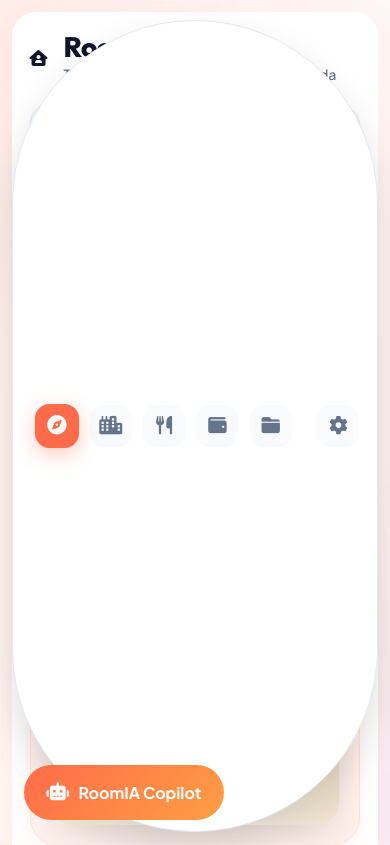
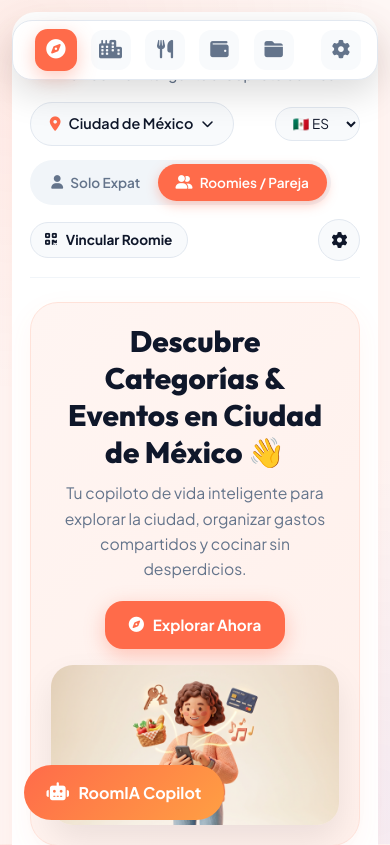
Before and after one commit to jotive/lifepilot-ai, a React (Vite) app in the folder apps/web/: page / in a window 390 px wide. Shown: the top 845 px of the page. Built offline with nearby package versions, Linux system fonts and the light colour scheme.

Commit message:
fix(mobile): enforce fixed height:60px and border-radius:20px on mobile sidebar dock to eliminate giant white oval/circle bug

```diff
--- a/apps/web/index.html
+++ b/apps/web/index.html
@@ -2,7 +2,7 @@
 <html lang="es">
 <head>
   <meta charset="UTF-8">
-  <meta name="viewport" content="width=device-width, initial-scale=1.0">
+  <meta name="viewport" content="width=device-width, initial-scale=1.0, viewport-fit=cover">
   <title>RoomIA — Tu Roomie Inteligente para la Vida Cotidiana, Relocalización y Parejas</title>
   <meta name="description" content="Plataforma inteligente para relocalización en nuevas ciudades, gestión de refrigerador anti-desperdicio, radar de eventos en vivo y control de finanzas en pareja o individual.">
   <meta name="theme-color" content="#6366f1">
--- a/apps/web/styles.css
+++ b/apps/web/styles.css
@@ -4,7 +4,7 @@
 
 /* ==========================================================================
    RoomIA — Neo-Claymorphic & Warm Light Design System
-   Sleek Compact Sidebar (Fit-Content Height - No Full Screen Color Bar)
+   Fixed Non-Stretching Sidebar & Mobile App Dock (No Oval Bug)
    ========================================================================== */
 
 :root {
@@ -73,7 +73,7 @@ body {
   gap: 1.25rem;
 }
 
-/* Left Sidebar Navigation (Compact Height - Fits Content Only) */
+/* Left Sidebar Navigation (Desktop) */
 .app-sidebar {
   width: 72px;
   height: fit-content;
@@ -605,50 +605,55 @@ input:focus, select:focus {
 .alert-info i { color: var(--primary); font-size: 1.1rem; margin-top: 2px; }
 .main-footer { text-align: center; padding: 1.5rem 0; border-top: 1px solid #f1f5f9; color: var(--text-muted); font-size: 0.85rem; margin-top: 2rem; }
 
-/* Responsive Mobile Navigation Dock (iOS / Android PWA Style) */
+/* Responsive Mobile Navigation Dock (Strict Rectangular Pill - NO Oval/Circle Bug) */
 @media (max-width: 992px) {
   .app-container {
     flex-direction: column;
     padding: 0.75rem;
     gap: 0.75rem;
-    padding-bottom: 80px;
+    padding-bottom: 85px;
   }
 
   .app-sidebar {
-    width: auto;
-    height: auto;
-    max-height: none;
-    flex-direction: row;
-    padding: 0.65rem 1.1rem;
     position: fixed;
     bottom: 0.75rem;
     left: 50%;
     transform: translateX(-50%);
     width: calc(100% - 1.5rem);
-    max-width: 480px;
+    max-width: 460px;
+    height: 60px !important;
+    min-height: 60px !important;
+    max-height: 60px !important;
+    flex-direction: row;
+    padding: 0 1rem;
     z-index: 990;
-    border-radius: var(--radius-full);
-    background: #ffffff;
+    border-radius: 20px !important; /* Fixed 20px corner radius - NEVER 9999px / pill */
+    background: #ffffff !important;
     border: 1px solid #e2e8f0;
-    box-shadow: 0 16px 36px rgba(0, 0, 0, 0.12);
-    justify-content: space-between;
+    box-shadow: 0 12px 36px rgba(0, 0, 0, 0.15);
+    justify-content: space-around;
+    align-items: center;
   }
 
-  .sidebar-logo { display: none; }
+  .sidebar-logo { display: none !important; }
 
   .sidebar-nav-list {
     flex-direction: row;
     justify-content: space-around;
+    align-items: center;
     gap: 0;
+    width: 100%;
+    height: 100%;
   }
 
   .sidebar-nav-item {
-    width: 42px;
-    height: 42px;
-    min-width: 42px;
-    min-height: 42px;
-    max-width: 42px;
-    max-height: 42px;
+    width: 40px !important;
+    height: 40px !important;
+    min-width: 40px !important;
+    min-height: 40px !important;
+    max-width: 40px !important;
+    max-height: 40px !important;
+    border-radius: 12px !important;
     font-size: 1.15rem;
   }
 
```
